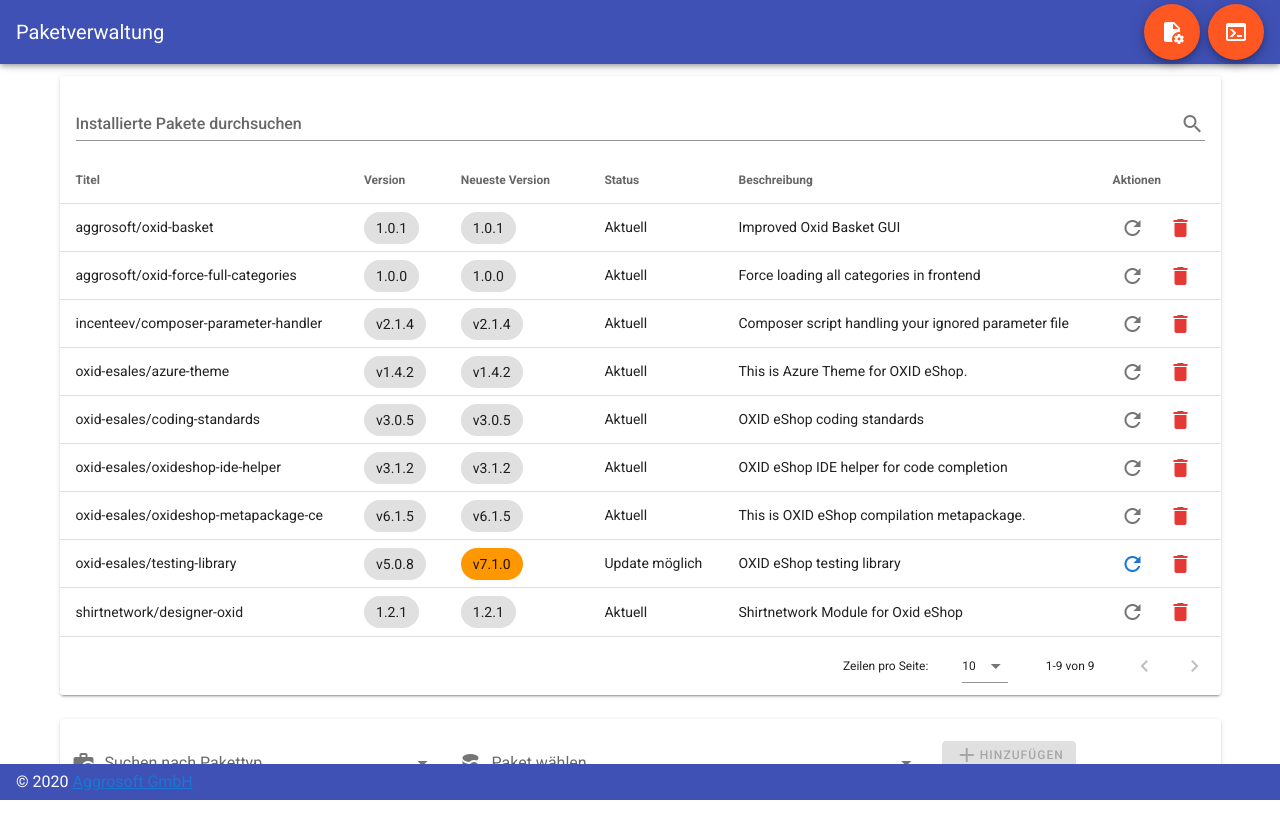
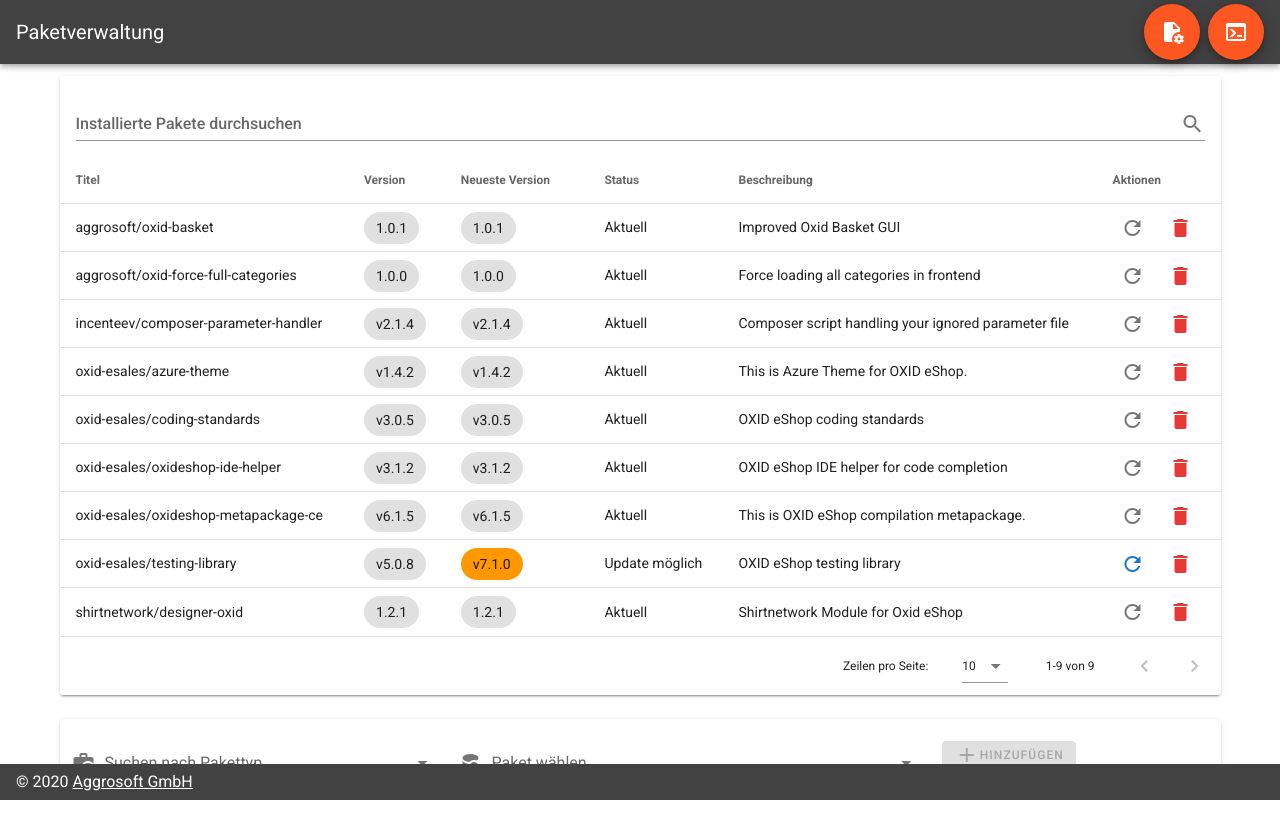
Before and after one commit to aggrosoft/oxid-composer-manager, a Vue app in the folder vue/: page / in a window 1280 px wide. Built offline with nearby package versions, Linux system fonts and the light colour scheme.

Commit message:
tone down colors a little

```diff
--- a/vue/src/App.vue
+++ b/vue/src/App.vue
@@ -2,7 +2,7 @@
   <v-app id="inspire">
     <v-app-bar
         app
-        color="indigo"
+        color="secondary"
         dark
     >
       <v-toolbar-title>Paketverwaltung</v-toolbar-title>
@@ -30,10 +30,10 @@
       </v-container>
     </v-content>
     <v-footer
-        color="indigo"
+        color="secondary"
         app
     >
-      <span class="white--text">&copy; 2020 <a href="https://www.aggrosoft.de">Aggrosoft GmbH</a></span>
+      <span class="white--text">&copy; 2020 <a href="https://www.aggrosoft.de" class="white--text">Aggrosoft GmbH</a></span>
     </v-footer>
   </v-app>
 </template>
```
